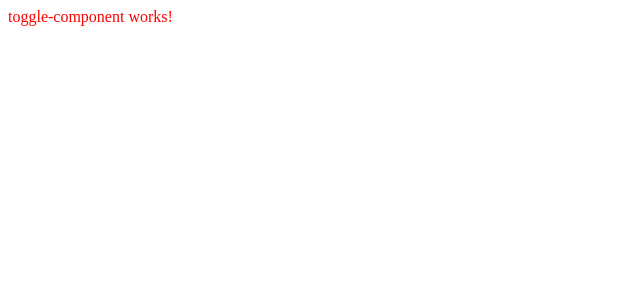
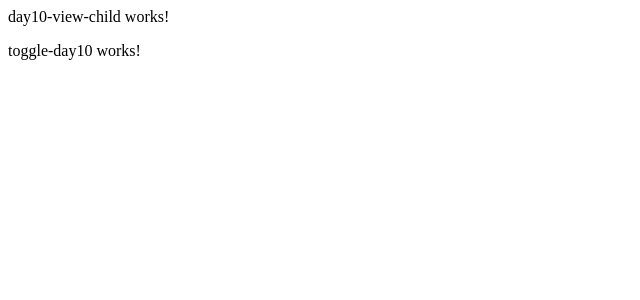
Before and after one commit to Quangzr/angular-100-days-quangzr, an Angular app: page / in a window 1280 px wide. Shown: the top 300 px of the page, without its empty margins (0-640 px from the left). Built offline with nearby package versions, Linux system fonts and the light colour scheme.

Commit message:
2 files modified, 6 added

```diff
--- a/src/app/app.component.html
+++ b/src/app/app.component.html
@@ -34,4 +34,7 @@
 <!-- <app-day8-output-binding></app-day8-output-binding> -->
 
 <!-- Day9: Custom 2 way binding -->
-<app-day9-custom-2-way-binding></app-day9-custom-2-way-binding>
+<!-- <app-day9-custom-2-way-binding></app-day9-custom-2-way-binding> -->
+
+<!-- Day10: View Child/View Children -->
+<app-day10-view-child></app-day10-view-child>
--- a/src/app/app.module.ts
+++ b/src/app/app.module.ts
@@ -13,6 +13,8 @@ import { Day8OutputBindingComponent } from './day8-output-binding/day8-output-bi
 import { AuthorDetailComponent } from './day8-output-binding/author-detail/author-detail.component';
 import { Day9Custom2WayBindingComponent } from './day9-custom-2-way-binding/day9-custom-2-way-binding.component';
 import { ToggleComponentComponent } from './day9-custom-2-way-binding/toggle-component/toggle-component.component';
+import { Day10ViewChildComponent } from './day10-view-child/day10-view-child.component';
+import { ToggleDay10Component } from './day10-view-child/toggle-day10/toggle-day10.component';
 
 @NgModule({
   imports: [BrowserModule, FormsModule],
@@ -29,6 +31,8 @@ import { ToggleComponentComponent } from './day9-custom-2-way-binding/toggle-com
     AuthorDetailComponent,
     Day9Custom2WayBindingComponent,
     ToggleComponentComponent,
+    Day10ViewChildComponent,
+    ToggleDay10Component,
   ],
   bootstrap: [AppComponent],
 })
--- /dev/null
+++ b/src/app/day10-view-child/day10-view-child.component.html
@@ -0,0 +1,3 @@
+<p>day10-view-child works!</p>
+
+<app-toggle-day10></app-toggle-day10>
--- /dev/null
+++ b/src/app/day10-view-child/day10-view-child.component.ts
@@ -0,0 +1,15 @@
+import { Component, OnInit } from '@angular/core';
+
+@Component({
+  selector: 'app-day10-view-child',
+  templateUrl: './day10-view-child.component.html',
+  styleUrls: ['./day10-view-child.component.css']
+})
+export class Day10ViewChildComponent implements OnInit {
+
+  constructor() { }
+
+  ngOnInit() {
+  }
+
+}
--- /dev/null
+++ b/src/app/day10-view-child/toggle-day10/toggle-day10.component.html
@@ -0,0 +1 @@
+<p>toggle-day10 works!</p>
--- /dev/null
+++ b/src/app/day10-view-child/toggle-day10/toggle-day10.component.ts
@@ -0,0 +1,15 @@
+import { Component, OnInit } from '@angular/core';
+
+@Component({
+  selector: 'app-toggle-day10',
+  templateUrl: './toggle-day10.component.html',
+  styleUrls: ['./toggle-day10.component.css']
+})
+export class ToggleDay10Component implements OnInit {
+
+  constructor() { }
+
+  ngOnInit() {
+  }
+
+}
```
Also changed, not shown: src/app/day10-view-child/day10-view-child.component.css (added), src/app/day10-view-child/toggle-day10/toggle-day10.component.css (added).
